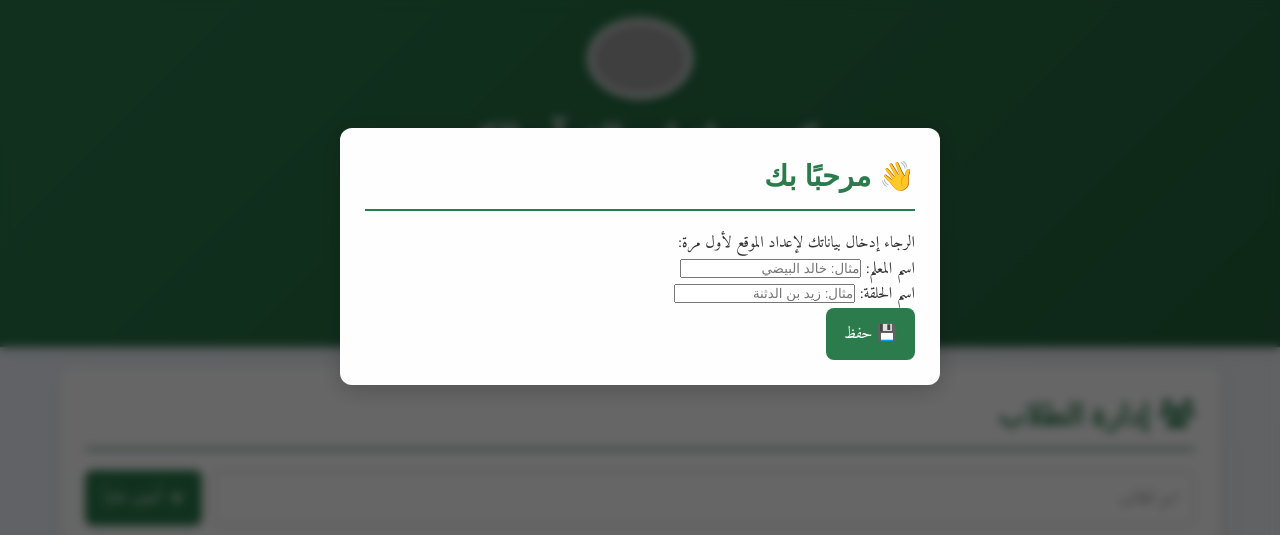
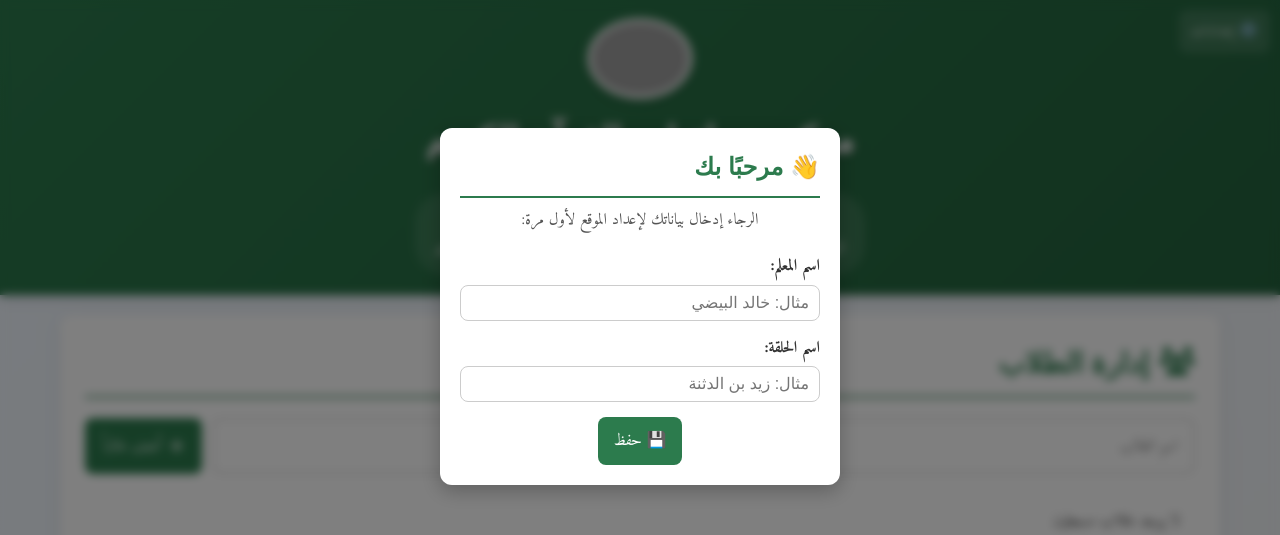
Before and after one commit to abody2050/bdr, a plain HTML site: page index.html in a window 1280 px wide. Shown: the top 535 px of the page. Drawn offline with nearby package versions, Linux system fonts and the light colour scheme; grey boxes are pictures that could not be loaded; a web font is replaced by a local one.

Commit message:
Update styles.css

```diff
--- a/styles.css
+++ b/styles.css
@@ -91,6 +91,14 @@ h2 {
     justify-content: center;
 }
 
+.header-top-row{
+    width:100%;
+    display:flex;
+    justify-content:center;
+    align-items:center;
+    gap:12px;
+}
+
 .logo {
     width: 100px;
     height: auto;
@@ -118,6 +126,19 @@ h2 {
     backdrop-filter: blur(5px);
     animation: fadeIn 1.5s ease-out;
 }
+
+/* tiny gear button */
+.tiny-gear-btn {
+    background: rgba(255,255,255,0.12);
+    color: #fff;
+    border: none;
+    padding: 8px 12px;
+    border-radius: 8px;
+    cursor: pointer;
+    font-size: 0.95rem;
+    transition: background 0.2s, transform 0.1s;
+}
+.tiny-gear-btn:hover { transform: translateY(-2px); background: rgba(255,255,255,0.18); }
 
 /* Sections */
 section {
@@ -207,6 +228,11 @@ section:hover {
     background-color: rgba(44, 123, 77, 0.1);
 }
 
+.student-actions .suspend-btn {
+    color: #f39c12;
+    background-color: rgba(243, 156, 18, 0.08);
+}
+
 .student-actions .delete-btn {
     color: #c0392b;
     background-color: rgba(192, 57, 43, 0.1);
@@ -263,6 +289,12 @@ section:hover {
 
 .status-checkbox:hover {
     transform: scale(1.2);
+}
+
+/* Disabled (locked) checkbox style */
+.status-checkbox:disabled {
+    cursor: not-allowed;
+    opacity: 0.5;
 }
 
 /* Buttons */
@@ -389,7 +421,7 @@ button:active {
 
 .modal-content {
     background-color: #fefefe;
-    margin: 10% auto;
+    margin: 6% auto;
     padding: 25px;
     border: none;
     width: 90%;
@@ -412,7 +444,7 @@ button:active {
     }
 }
 
-.close-btn {
+.close-btn, .close-suspend-btn, .close-site-settings-btn {
     color: #aaa;
     position: absolute;
     left: 20px;
@@ -423,7 +455,20 @@ button:active {
     transition: color 0.3s;
 }
 
-.close-btn:hover {
+.header {
+  position: relative; /* عشان نقدر نثبت الزر داخل الهيدر */
+}
+
+#site-settings-btn {
+  position: absolute;
+  top: 10px;   /* المسافة من الأعلى */
+  right: 10px; /* يجي في الركن العلوي الأيمن */
+}
+
+
+.close-btn:hover,
+.close-suspend-btn:hover,
+.close-site-settings-btn:hover {
     color: #333;
     animation: shake 0.5s;
 }
@@ -440,6 +485,36 @@ button:active {
     line-height: 1.8;
     max-height: 300px;
     overflow-y: auto;
+}
+
+/* Suspension modal form */
+.form-row {
+    margin-bottom: 12px;
+    display:flex;
+    gap:10px;
+    align-items:center;
+}
+.form-row label {
+    font-weight: bold;
+}
+.form-row input[type="date"],
+.form-row input[type="text"] {
+    padding: 8px 10px;
+    border-radius: 8px;
+    border: 1px solid #ddd;
+    font-family: inherit;
+    min-width: 160px;
+}
+
+/* Modal actions */
+.modal-actions {
+    display:flex;
+    gap:10px;
+    justify-content:flex-start;
+    margin-top:15px;
+}
+.modal-actions .danger {
+    background: #c0392b;
 }
 
 /* Student Stats Details */
@@ -639,3 +714,158 @@ button:active {
         gap: 5px;
     }
 }
+
+.footer {
+  text-align: center;
+  margin-top: 50px;
+  padding: 20px;
+}
+
+.reset-btn {
+  background-color: #e74c3c; /* أحمر */
+  color: white;
+  border: none;
+  padding: 10px 20px;
+  border-radius: 8px;
+  cursor: pointer;
+  font-size: 14px;
+  transition: background-color 0.3s;
+}
+
+.reset-btn:hover {
+  background-color: #c0392b; /* أحمر غامق عند التمرير */
+}
+
+
+/* مودال أساسي */
+.modal {
+  display: none; /* مخفي افتراضياً */
+  position: fixed;
+  top: 0; left: 0; right: 0; bottom: 0;
+  background-color: rgba(0,0,0,0.5);
+  z-index: 999;
+}
+
+/* محتوى المودال */
+.modal-content.welcome-modal {
+  background: #fff;
+  margin: 10% auto;
+  padding: 25px;
+  border-radius: 12px;
+  width: 90%;
+  max-width: 400px;
+  text-align: center;
+  box-shadow: 0 6px 20px rgba(0,0,0,0.25);
+  animation: fadeIn 0.3s ease-in-out;
+}
+
+/* العنوان */
+.welcome-title {
+  margin-bottom: 15px;
+  color: #2c3e50;
+  font-size: 1.5rem;
+}
+
+/* النص */
+.welcome-text {
+  margin-bottom: 20px;
+  font-size: 1rem;
+  color: #555;
+}
+
+/* الحقول */
+.form-group {
+  text-align: right;
+  margin-bottom: 15px;
+}
+
+.form-group label {
+  display: block;
+  margin-bottom: 5px;
+  font-weight: bold;
+  color: #333;
+}
+
+.form-group input {
+  width: 100%;
+  padding: 8px 10px;
+  border-radius: 8px;
+  border: 1px solid #ccc;
+  font-size: 1rem;
+  transition: border-color 0.2s;
+}
+
+.form-group input:focus {
+  border-color: #3498db;
+  outline: none;
+}
+
+/* زر الحفظ */
+.save-btn {
+  background: #3498db;
+  color: #fff;
+  border: none;
+  padding: 10px 18px;
+  border-radius: 8px;
+  font-size: 1rem;
+  cursor: pointer;
+  transition: background 0.2s;
+}
+
+.save-btn:hover {
+  background: #2980b9;
+}
+
+/* أنيميشن */
+@keyframes fadeIn {
+  from {opacity: 0; transform: translateY(-10px);}
+  to {opacity: 1; transform: translateY(0);}
+}
+
+
+/* النافذة تغطي الشاشة */
+.modal {
+  display: none; /* تبدأ مخفية */
+  position: fixed;
+  z-index: 1000;
+  left: 0; top: 0;
+  width: 100%; height: 100%;
+  background-color: rgba(0,0,0,0.5); /* ظل */
+}
+
+/* محتوى النافذة */
+.modal-content.welcome-modal {
+  background: #fff;
+  margin: 10% auto;
+  padding: 20px;
+  border-radius: 12px;
+  width: 90%;
+  max-width: 400px;
+  text-align: center;
+  font-family: 'Amiri', serif;
+}
+
+.welcome-title {
+  margin-bottom: 10px;
+  color: #2c7b4d;
+}
+
+.form-group {
+  margin: 15px 0;
+  text-align: right;
+}
+
+.form-group label {
+  display: block;
+  margin-bottom: 5px;
+  font-weight: bold;
+}
+
+.save-btn {
+  background: #2c7b4d;
+  color: #fff;
+  border: none;
+  padding: 10px 15px;
+  border-radius: 8px;
+  cursor: pointer;
+}
```
